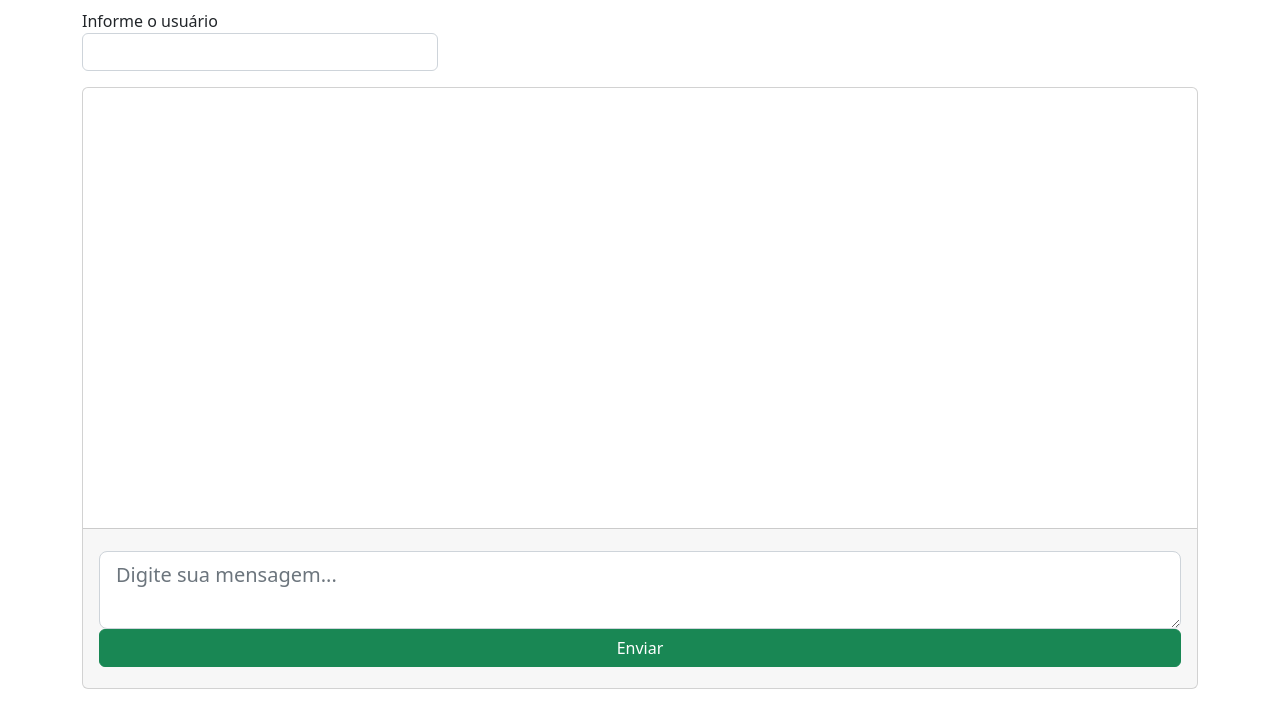
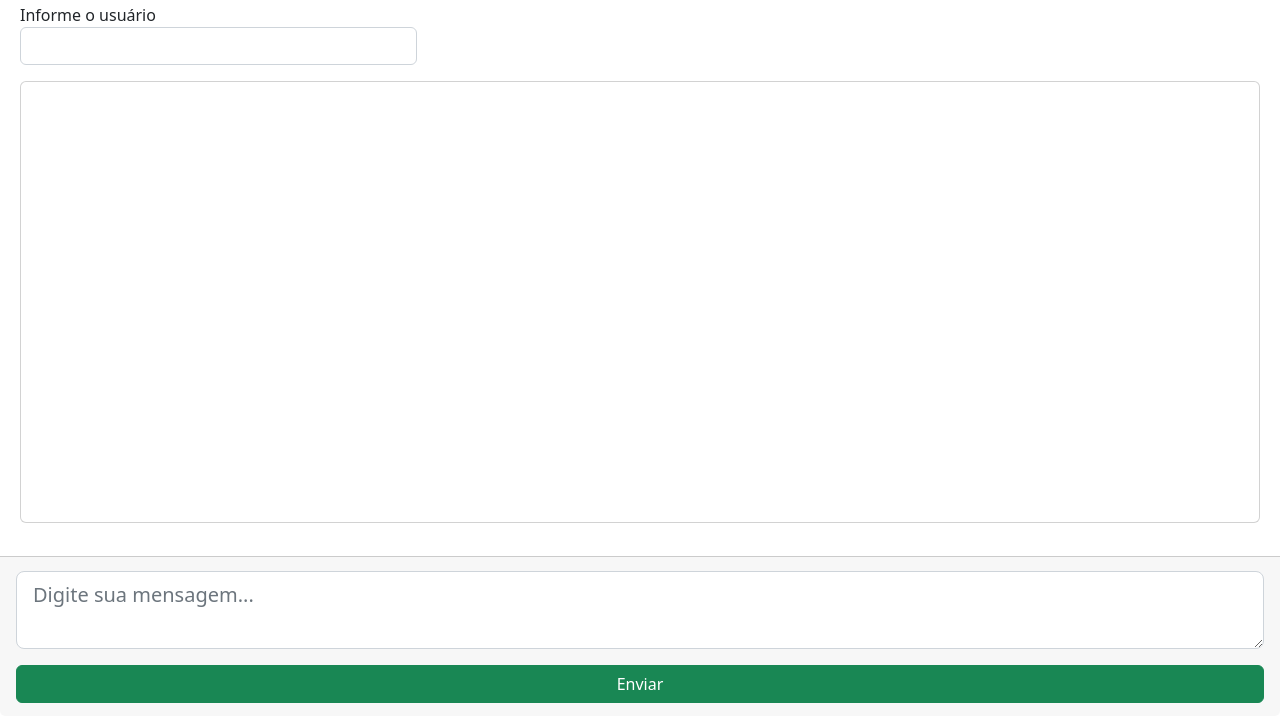
Before and after one commit to rafalmeida73/webSocketsChat, a website: page views/index.html in a window 1280 px wide. Shown: the part 84-800 px from the top of the page. Drawn offline with nearby package versions, Linux system fonts and the light colour scheme.

Commit message:
update text area

```diff
--- a/views/index.html
+++ b/views/index.html
@@ -6,12 +6,12 @@
     <meta name="viewport" content="width=device-width, initial-scale=1.0" />
     <title>Rafael's Chat</title>
     <style>
-      .container {
-        min-height: 100vh;
+      .content {
+        min-height: 90vh;
+        padding:  20px;
         overflow: hidden;
         display: flex;
         flex-direction: column;
-        justify-content: center;
       }
 
       header {
@@ -24,10 +24,17 @@
       }
 
       .card-footer {
+        background: #fff;
+        bottom: 0;
+        left: 0;
+        position: fixed;
+        width: 100%;
+        z-index: 5;
         height: 20vh;
+        padding: 0.31rem;
         display: flex;
+        flex-direction: column;
         justify-content: center;
-        flex-direction: column;
       }
     </style>
     <link
@@ -67,8 +74,10 @@
       };
 
       const send = () => {
-       if(!document.getElementById("user").value) return alert("Informe o usuário")
-       if(!document.getElementById("message").value) return alert("Informe a mensagem")
+        if (!document.getElementById("user").value)
+          return alert("Informe o usuário");
+        if (!document.getElementById("message").value)
+          return alert("Informe a mensagem");
 
         const user = document.getElementById("user").value;
         const message = document.getElementById("message").value;
@@ -82,15 +91,21 @@
     </script>
   </head>
   <body>
-    <div class="container">
+    <div class="content">
       <header>
         <h3>Rafael's Chat</h3>
         <hr />
         <div class="row">
-            <div class="col col-sm-12 col-md-4">
-              <label for="user" class="">Informe o usuário</label>
-              <input type="text" name="user" id="user" class="form-control" required />
-            </div>
+          <div class="col col-sm-12 col-md-4">
+            <label for="user" class="">Informe o usuário</label>
+            <input
+              type="text"
+              name="user"
+              id="user"
+              class="form-control"
+              required
+            />
+          </div>
         </div>
       </header>
 
@@ -106,11 +121,7 @@
             required
           ></textarea>
 
-          <button
-            class="btn btn-success w-100 "
-            type="submit"
-            onclick="send()"
-          >
+          <button class="btn btn-success w-100 mt-3" type="submit" onclick="send()">
             Enviar
           </button>
         </div>
```
